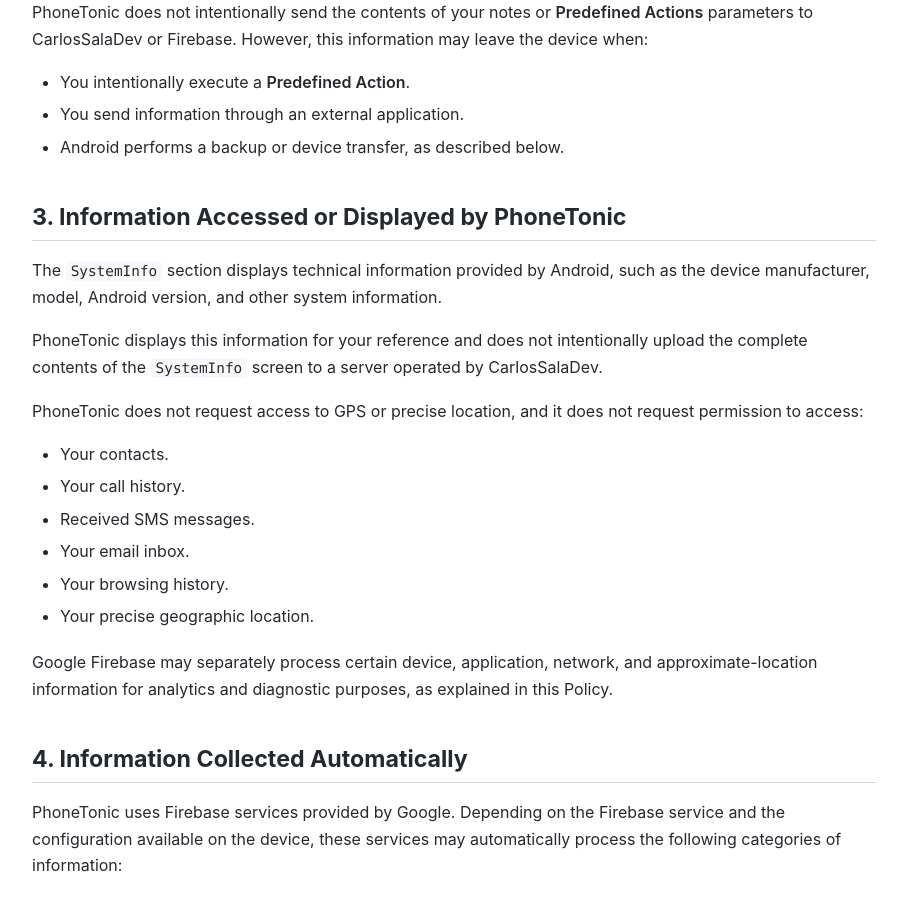
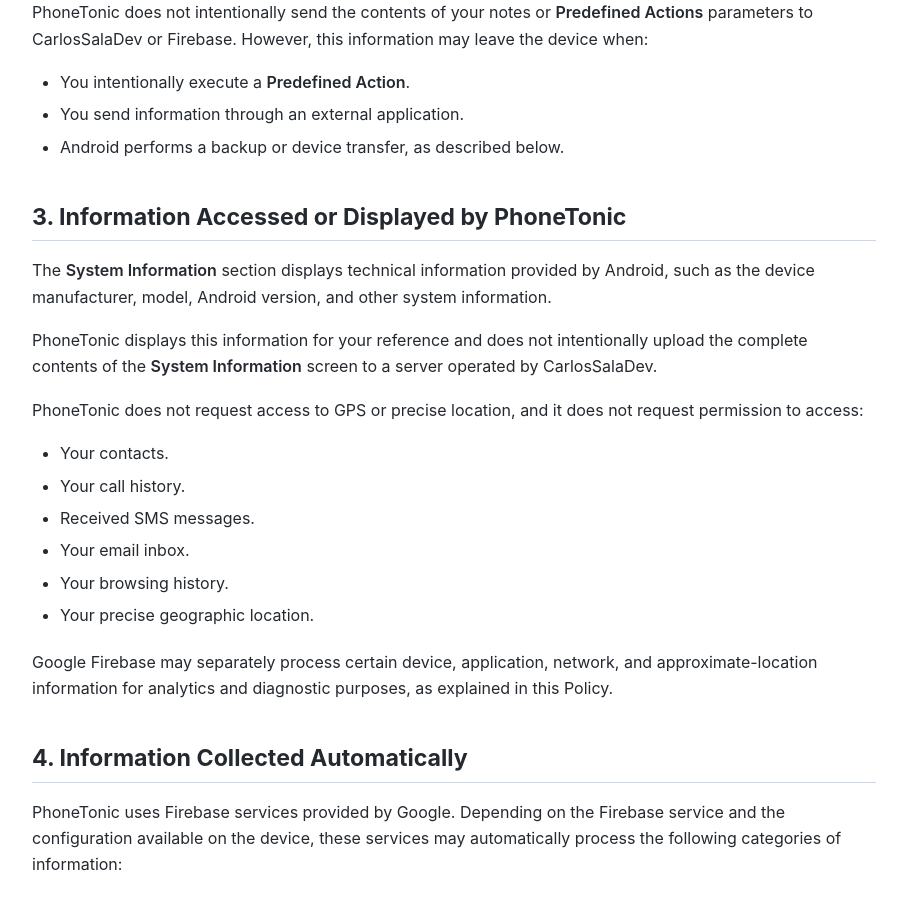
Before and after one commit to CarlosSala/phonetonic-privacy-policy, a Jekyll site: the page built from index.md, in a window 1280 px wide and 900 px high, scrolled down 814 px. Shown: the whole window, without its empty margins (186-1093 px from the left). Built offline with Jekyll 4.4.1, drawn with Linux system fonts in a browser that asks for light colours.

Commit message:
Revise 'SystemInfo' to 'System Information'
Updated section titles for consistency and clarity.

```diff
--- a/index.md
+++ b/index.md
@@ -37,9 +37,9 @@ PhoneTonic does not intentionally send the contents of your notes or **Predefine
 
 ## 3. Information Accessed or Displayed by PhoneTonic
 
-The `SystemInfo` section displays technical information provided by Android, such as the device manufacturer, model, Android version, and other system information.
+The **System Information** section displays technical information provided by Android, such as the device manufacturer, model, Android version, and other system information.
 
-PhoneTonic displays this information for your reference and does not intentionally upload the complete contents of the `SystemInfo` screen to a server operated by CarlosSalaDev.
+PhoneTonic displays this information for your reference and does not intentionally upload the complete contents of the **System Information** screen to a server operated by CarlosSalaDev.
 
 PhoneTonic does not request access to GPS or precise location, and it does not request permission to access:
 
```
